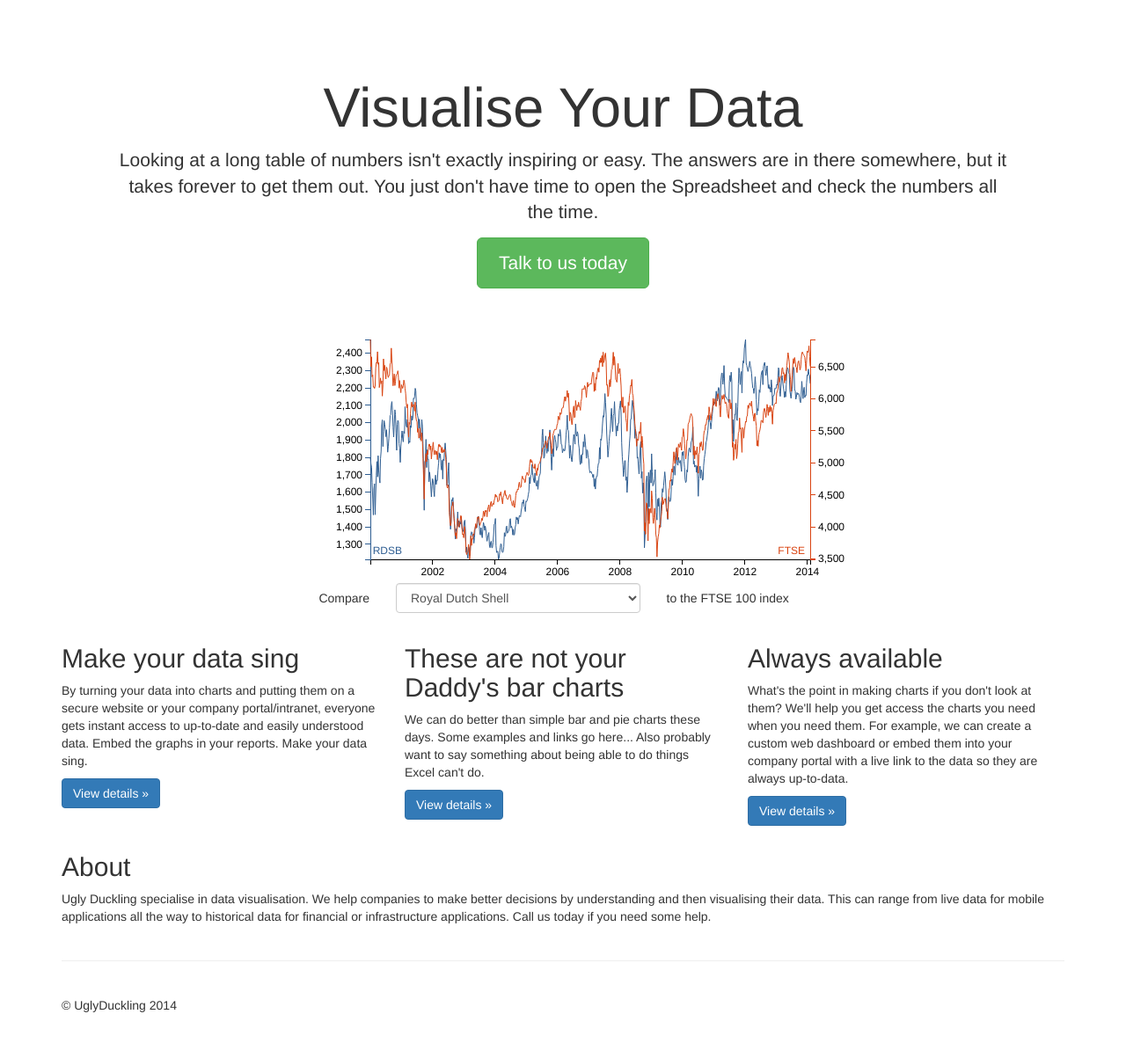
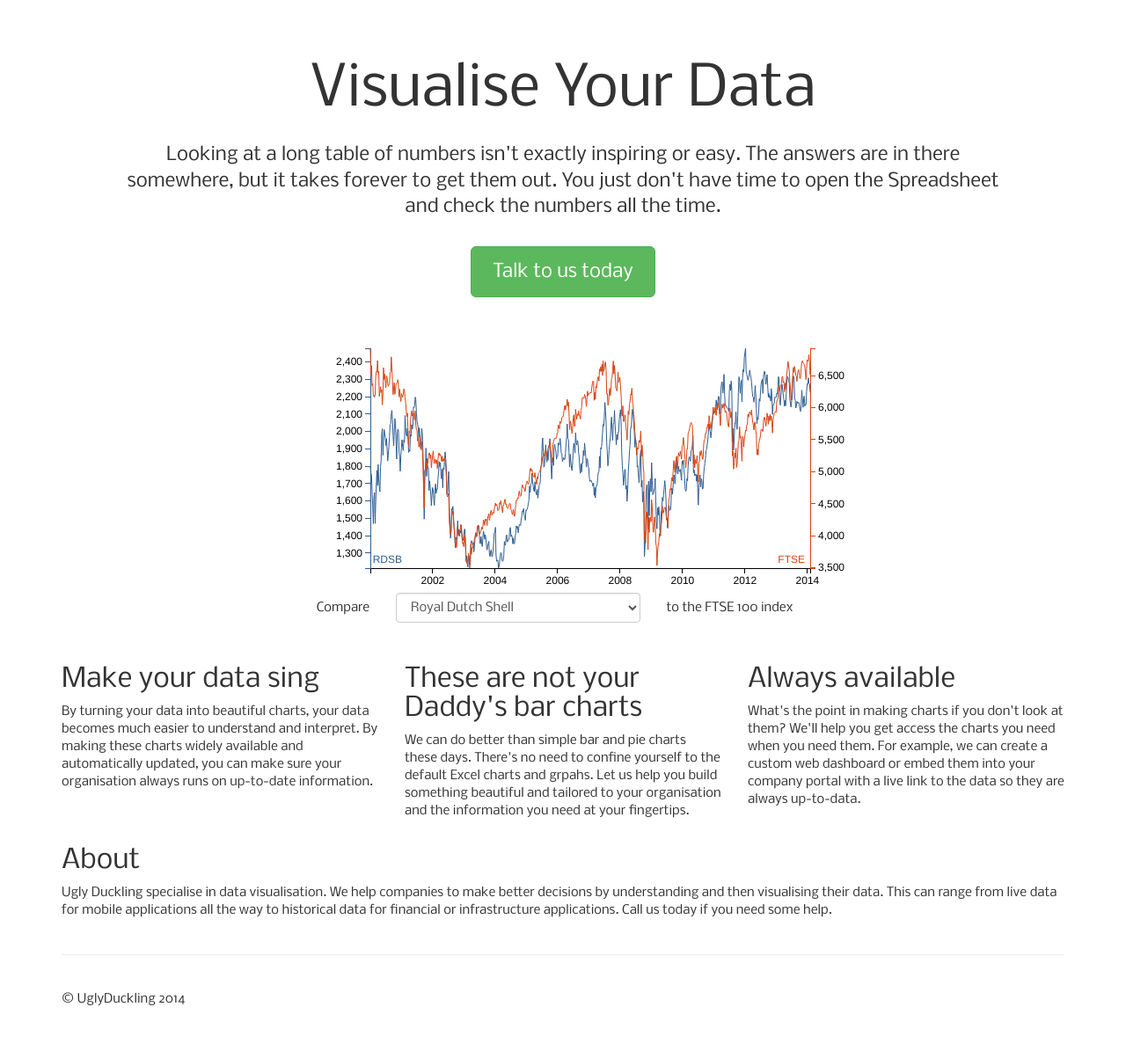
Before and after one commit to mrmrcoleman/ud_visualise, a Flask app: template visualise/visualise/app/templates/visualise.html in a window 1280 px wide. Shown: the whole page at 88% size. After the commit the page ends 1143 px from the top, so only its background shows below. Run offline with Flask 2, Linux system fonts and the light colour scheme; the template is opened without the code that fills it, so the values that code supplies are empty; some libraries are stand-ins or nearby versions.

Commit message:
Minor changes to text and CSS.

```diff
--- a/visualise/visualise/app/static/app.css
+++ b/visualise/visualise/app/static/app.css
@@ -1,5 +1,5 @@
 body {
-  padding-top: 20px;
+  font-family: 'Nobile', sans-serif;
 }
 
 .footer {
@@ -7,6 +7,11 @@ body {
   margin-top: 40px;
   padding-top: 40px;
   padding-bottom: 40px;
+}
+
+.lead {
+  padding-top: 15px;
+  padding-bottom: 15px;
 }
 
 /* Main marketing message and sign up button */
@@ -34,6 +39,7 @@ body {
 .chart-label {
   padding-top: 7px;
   font-weight: 500;
+  padding-bottom:20px;
 }
 
 .left {
--- a/visualise/visualise/app/templates/visualise.html
+++ b/visualise/visualise/app/templates/visualise.html
@@ -11,6 +11,7 @@
         .jumbotron{padding-bottom:0;}
       </style>
       <link rel="stylesheet" href="/static/app.css">
+      <link href='http://fonts.googleapis.com/css?family=Nobile:400,400italic,700,700italic' rel='stylesheet' type='text/css'>
   </head>
   <body>
     <div class="container">
@@ -23,7 +24,7 @@ are in there somewhere, but it takes forever to get them out. You just don't
 have time to open the Spreadsheet and check the numbers all the time.
 
       </p>
-      <p><a class="btn btn-lg btn-success" href="#" role="button">Talk to us today</a></p>
+      <p><a class="btn btn-lg btn-success" href="mailto:info@uglyducking.nl" role="button">Talk to us today</a></p>
     </div>
     <div class="row">
       <div class="col-md-6 col-md-offset-3">
@@ -73,18 +74,20 @@ have time to open the Spreadsheet and check the numbers all the time.
       <div class="col-lg-4">
         <h2>Make your data sing</h2>
         <p>
-By turning your data into charts and putting them on a secure website or your
-company portal/intranet, everyone gets instant access to up-to-date and easily
-understood data. Embed the graphs in your reports. Make your data sing.
+        By turning your data into beautiful charts, your
+        data becomes much easier to understand and interpret. By making these
+        charts widely available and automatically updated, you can make sure
+        your organisation always runs on up-to-date information.
         </p>
-        <p><a class="btn btn-primary" href="#" role="button">View details &raquo;</a></p>
       </div>
       <div class="col-lg-4">
         <h2>These are not your Daddy's bar charts</h2>
         <p>
-        We can do better than simple bar and pie charts these days. Some examples and links go here... Also probably want to say something about being able to do things Excel can't do.
+        We can do better than simple bar and pie charts these days.
+        There's no need to confine yourself to the default Excel charts and
+        grpahs. Let us help you build something beautiful and tailored to your
+        organisation and the information you need at your fingertips.
         </p>
-        <p><a class="btn btn-primary" href="#" role="button">View details &raquo;</a></p>
       </div>
       <div class="col-lg-4">
         <h2>Always available</h2>
@@ -92,7 +95,6 @@ understood data. Embed the graphs in your reports. Make your data sing.
         We'll help you get access the charts you need when you need them.
         For example, we can create a custom web dashboard or embed them into your
         company portal with a live link to the data so they are always up-to-data.</p>
-        <p><a class="btn btn-primary" href="#" role="button">View details &raquo;</a></p>
       </div>
     </div>
     <div class="row">
```
Also changed, not shown: visualise/visualise/app/views.py (+2 -8 lines).
